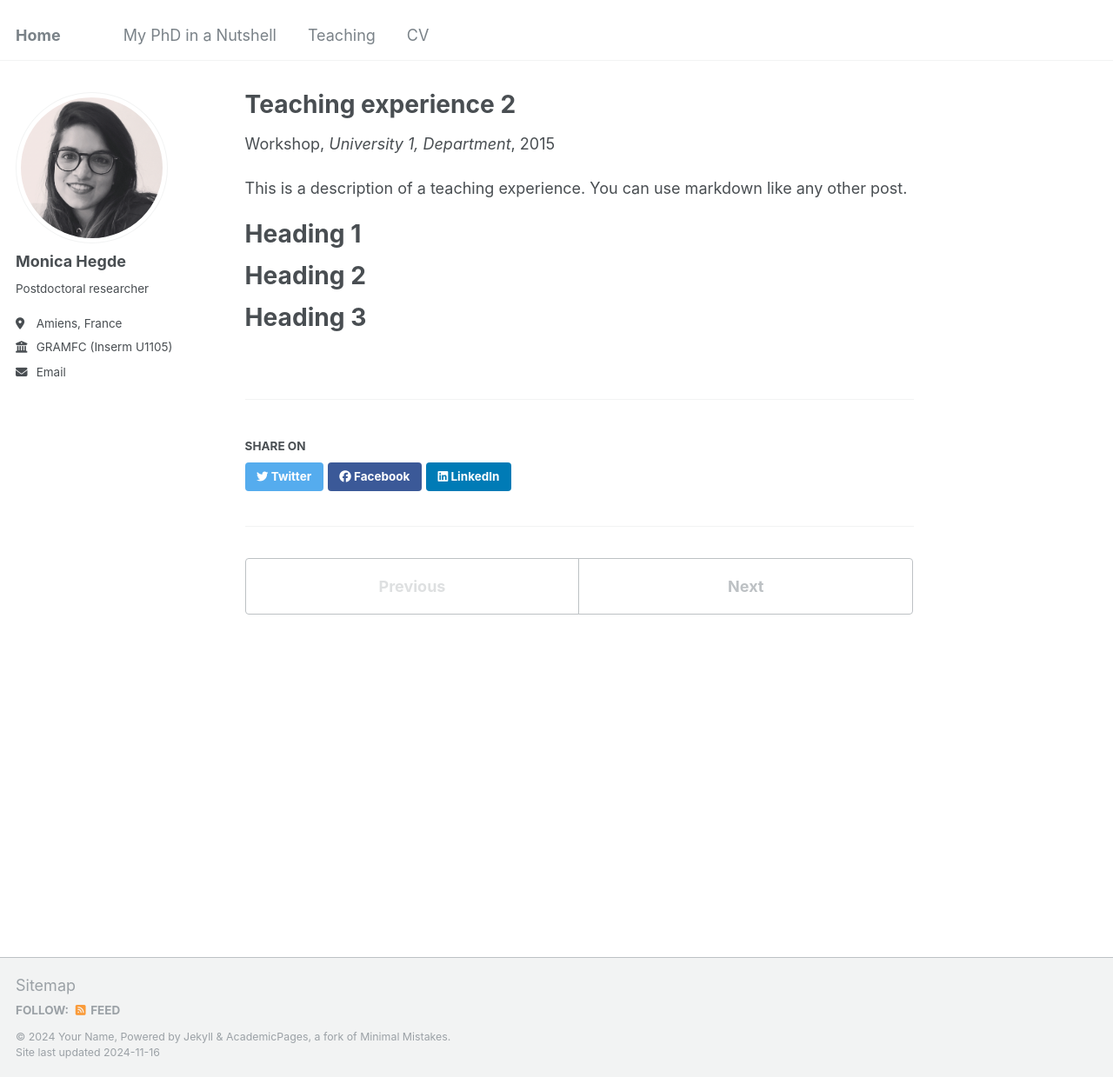
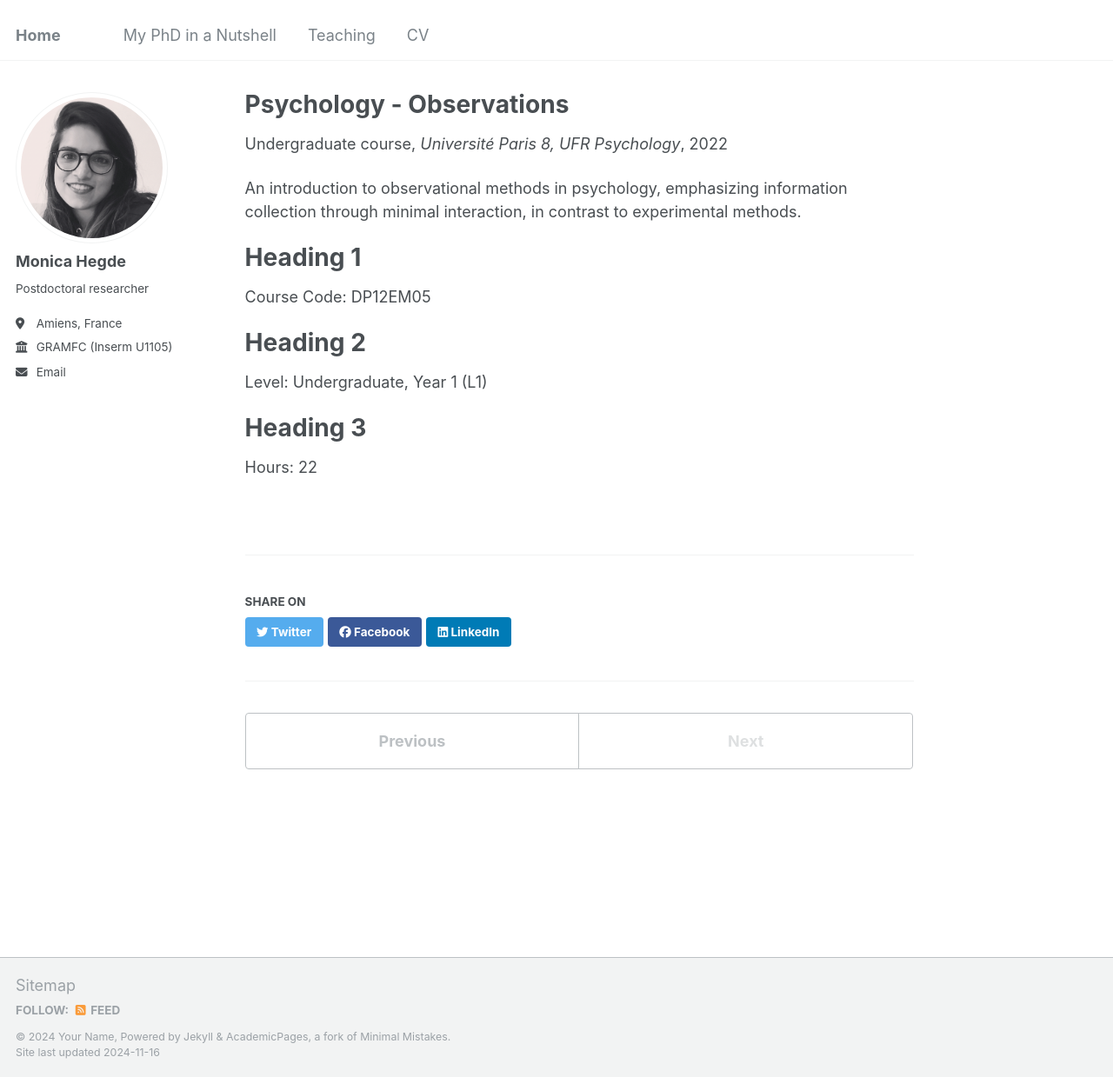
Before and after one commit to hahaharmonica/hahaharmonica.github.io, a Jekyll site: the page built from _teaching/2015-spring-teaching-2.md, in a window 1280 px wide and 1239 px high. Shown: the whole window at 87% size. Built offline with Jekyll 4.4.1, drawn with Linux system fonts in a browser that asks for light colours.

Commit message:
Update 2015-spring-teaching-2.md

```diff
--- a/_teaching/2015-spring-teaching-2.md
+++ b/_teaching/2015-spring-teaching-2.md
@@ -1,20 +1,23 @@
 ---
-title: "Teaching experience 2"
+title: "Psychology - Observations"
 collection: teaching
-type: "Workshop"
-permalink: /teaching/2015-spring-teaching-1
-venue: "University 1, Department"
-date: 2015-01-01
-location: "City, Country"
+type: "Undergraduate course"
+permalink: /teaching/psychology-observations
+venue: "Université Paris 8, UFR Psychology"
+date: 2022-02-01
+location: "Paris, France"
 ---
 
-This is a description of a teaching experience. You can use markdown like any other post.
+An introduction to observational methods in psychology, emphasizing information collection through minimal interaction, in contrast to experimental methods.
 
 Heading 1
 ======
+Course Code: DP12EM05
 
 Heading 2
 ======
+Level: Undergraduate, Year 1 (L1)
 
 Heading 3
 ======
+Hours: 22
```
